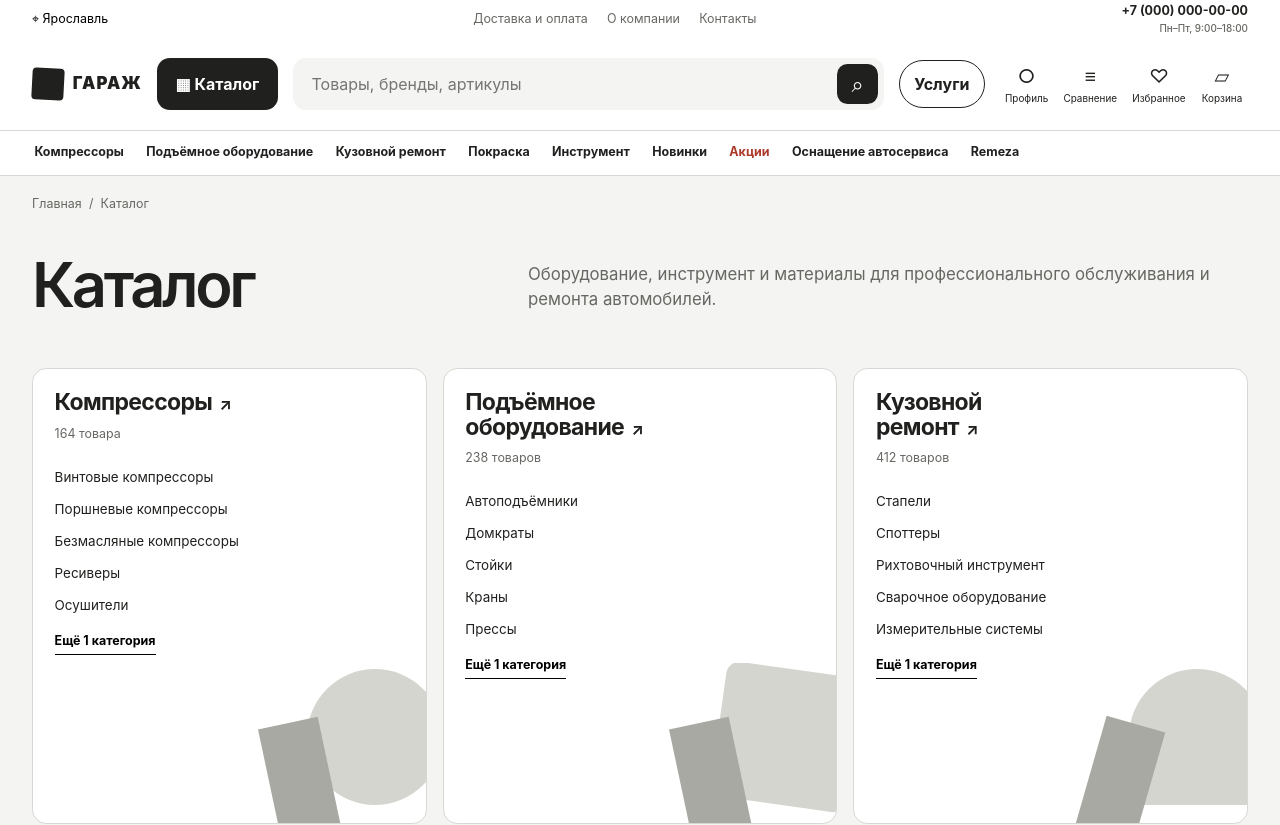
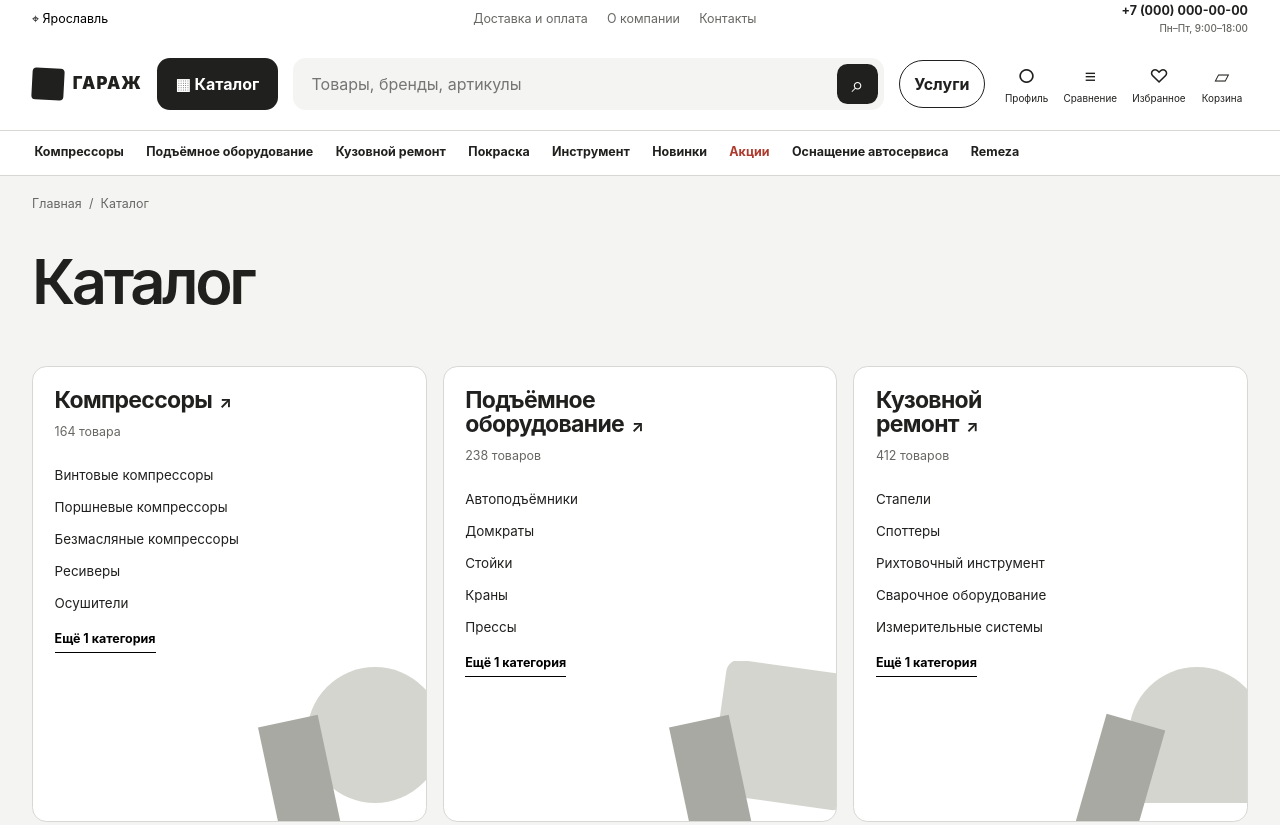
Before and after one commit to kcska18051-crypto/garage, a React (Vite) app in the folder prototype/: page /catalog in a window 1280 px wide. Shown: the top 825 px of the page. Built offline with nearby package versions, Linux system fonts and the light colour scheme.

Commit message:
fix: remove catalog intro copy

```diff
--- a/prototype/src/pages/CatalogPage.tsx
+++ b/prototype/src/pages/CatalogPage.tsx
@@ -5,5 +5,5 @@ import { CatalogMobileList } from '../features/catalog/CatalogMobileList'
 import '../features/catalog/Catalog.css'
 
 export function CatalogPage() {
-  return <main className="catalog-page"><Breadcrumbs items={[{ label: 'Главная', to: '/' }, { label: 'Каталог' }]} /><header className="catalog-page__header"><h1>Каталог</h1><p>Оборудование, инструмент и материалы для профессионального обслуживания и ремонта автомобилей.</p></header><section className="catalog-root-desktop" aria-label="Основные разделы каталога"><CatalogRootGrid items={catalogCategories} /></section><CatalogMobileList items={catalogCategories} /><div className="catalog-root-supporting"><section className="catalog-brand-section" aria-labelledby="catalog-brands-title"><div><h2 id="catalog-brands-title">Популярные бренды</h2></div><div className="catalog-brand-grid">{catalogBrands.map((brand) => <div key={brand.id}><span aria-hidden="true" />{brand.name}</div>)}</div></section><section className="catalog-info"><h2>Как устроен каталог</h2><p>Выберите направление, затем уточните тип оборудования. На страницах категорий доступны локальные фильтры, готовые подборки и сравнение характеристик. Количество и наличие в прототипе демонстрационные.</p></section></div></main>
+  return <main className="catalog-page"><Breadcrumbs items={[{ label: 'Главная', to: '/' }, { label: 'Каталог' }]} /><header className="catalog-page__header"><h1>Каталог</h1></header><section className="catalog-root-desktop" aria-label="Основные разделы каталога"><CatalogRootGrid items={catalogCategories} /></section><CatalogMobileList items={catalogCategories} /><div className="catalog-root-supporting"><section className="catalog-brand-section" aria-labelledby="catalog-brands-title"><div><h2 id="catalog-brands-title">Популярные бренды</h2></div><div className="catalog-brand-grid">{catalogBrands.map((brand) => <div key={brand.id}><span aria-hidden="true" />{brand.name}</div>)}</div></section><section className="catalog-info"><h2>Как устроен каталог</h2><p>Выберите направление, затем уточните тип оборудования. На страницах категорий доступны локальные фильтры, готовые подборки и сравнение характеристик. Количество и наличие в прототипе демонстрационные.</p></section></div></main>
 }
```
Also changed, not shown: 1 other file (tests, documents, lock files or other folders).
